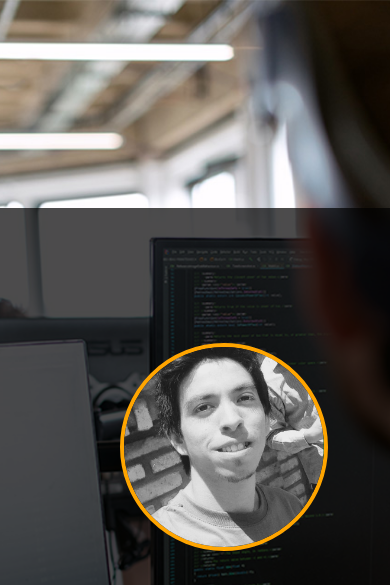
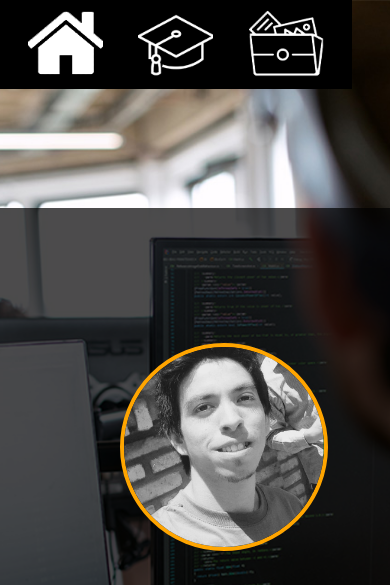
Before and after one commit to jb-2015/portfolio, a plain HTML site: page index.html in a window 390 px wide. Shown: the top 585 px of the page. Drawn offline with Linux system fonts and the light colour scheme.

Commit message:
se agrego la barra de navegacion para moviles, y se acomodaron algunos margenes

```diff
--- /dev/null
+++ b/css/navegacionSec.css
@@ -0,0 +1,20 @@
+@media (max-width: 480px){
+	#navegacionSec{
+		position: fixed;
+		z-index: 50;
+		width:85%;
+		height: auto;
+		padding: 5px 10px;
+		background-color: black;
+		top: -10px;
+		left: -10px;
+		display: flex;
+		flex-direction: row;
+		justify-content: space-around;
+	}
+	#navegacionSec a img{
+		width: 75px;
+		height: 75px;
+	}
+
+}
--- a/css/secciones.css
+++ b/css/secciones.css
@@ -1,3 +1,6 @@
+#navegacionSec{
+	display: none;
+}
 header{
 	position: relative;
 	display: flex;
--- a/index.html
+++ b/index.html
@@ -8,8 +8,14 @@
 	<link rel="stylesheet" href="css/secciones.css">
 	<link rel="stylesheet" href="css/responsive.css">
 	<link rel="stylesheet" href="css/redes.css">
+	<link rel="stylesheet" href="css/navegacionSec.css">
 </head>
 <body>
+	<div id="navegacionSec">
+		<a href="#"><img src="img/inicio.png" alt=""></a>
+		<a href="#"><img src="img/educacion.png" alt=""></a>
+		<a href="#"><img src="img/portfolio.png" alt=""></a>
+	</div>
 	<header class="h600 top-100" id="top">
 		<nav id="header">
 			<ul id=opciones>
```
Also changed, not shown: img/educacion.png (added), img/inicio.png (added), img/portfolio.png (added).
